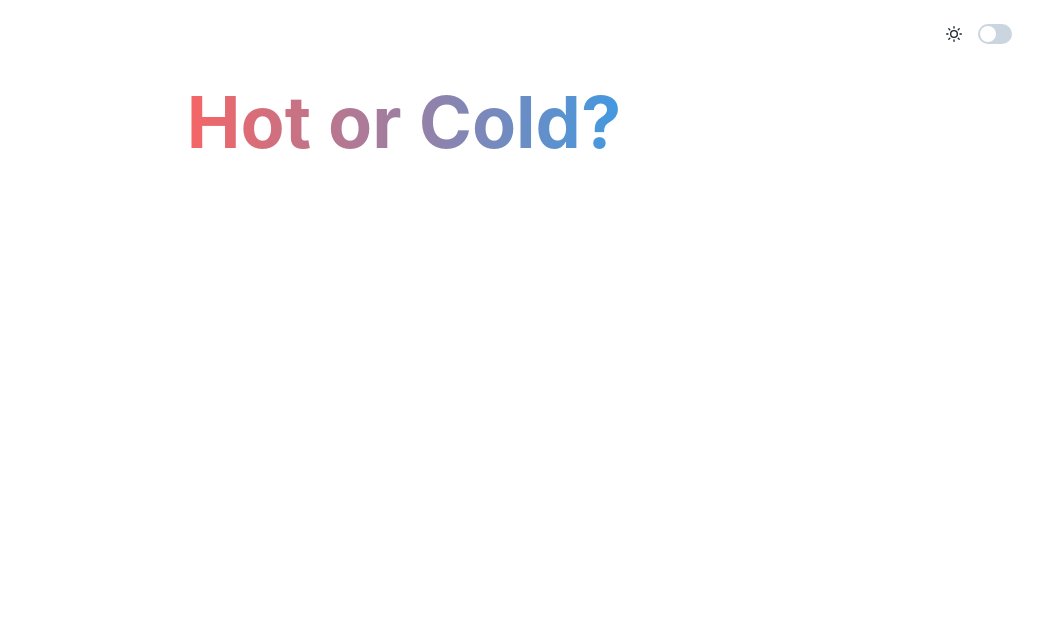
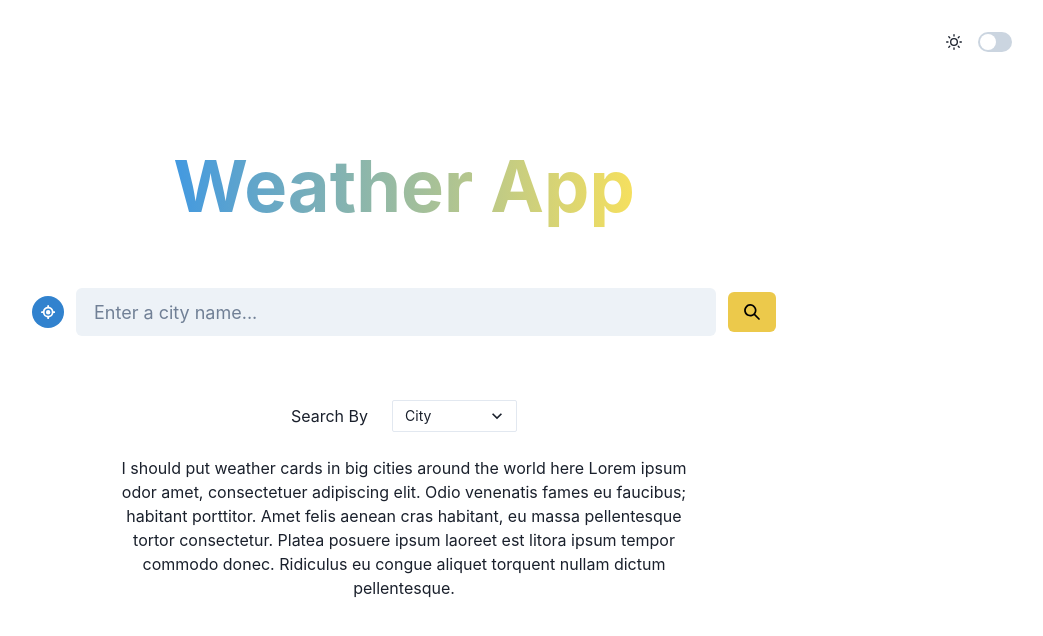
Before and after one commit to Adoobdoob71/weather-app, a React (Create React App) app: page / in a window 1280 px wide. Shown: the top 636 px of the page, without its empty margins (236-1279 px from the left). Built offline with nearby package versions, Linux system fonts and the light colour scheme.

Commit message:
🔄 weather-app: worked on the intro screen

```diff
--- a/src/App.tsx
+++ b/src/App.tsx
@@ -8,7 +8,10 @@ import { SCREEN_HEIGHT, SCREEN_WIDTH } from "./utils/constants";
 
 function App() {
   return (
-    <ChakraProvider theme={theme}>
+    <ChakraProvider
+      theme={theme}
+      toastOptions={{ defaultOptions: { position: "bottom-left" } }}
+    >
       <Box w="100%" h={window.innerHeight} bg="Background">
         <BrowserRouter>
           <Header />
--- a/src/components/Header/index.tsx
+++ b/src/components/Header/index.tsx
@@ -11,7 +11,7 @@ const Header: FC<Props> = () => {
   return (
     <Flex
       w="100%"
-      paddingBlock="1.5em"
+      paddingBlock="2em"
       paddingInline="2rem"
       justifyContent="flex-end"
       alignItems="center"
--- /dev/null
+++ b/src/components/Icon/index.tsx
@@ -0,0 +1,16 @@
+import { Icon as ChakraIcon, IconProps } from "@chakra-ui/react";
+import { FC, memo } from "react";
+
+interface Props extends IconProps {
+  d: string;
+}
+
+const Icon: FC<Props> = memo((props) => {
+  return (
+    <ChakraIcon {...props} viewBox="0 0 500 500">
+      <path d={props.d} fill="currentColor" />
+    </ChakraIcon>
+  );
+});
+
+export { Icon };
--- /dev/null
+++ b/src/fragments/Intro/components/Description/index.tsx
@@ -0,0 +1,19 @@
+import { Container } from "@chakra-ui/react";
+import { FC } from "react";
+
+interface Props {}
+
+const Description: FC<Props> = () => {
+  return (
+    <Container mt={6} textAlign="center">
+      I should put weather cards in big cities around the world here Lorem ipsum
+      odor amet, consectetuer adipiscing elit. Odio venenatis fames eu faucibus;
+      habitant porttitor. Amet felis aenean cras habitant, eu massa pellentesque
+      tortor consectetur. Platea posuere ipsum laoreet est litora ipsum tempor
+      commodo donec. Ridiculus eu congue aliquet torquent nullam dictum
+      pellentesque.
+    </Container>
+  );
+};
+
+export { Description };
--- /dev/null
+++ b/src/fragments/Intro/components/Search/index.tsx
@@ -0,0 +1,72 @@
+import { Box, Flex, IconButton, Input, Select, Text } from "@chakra-ui/react";
+import { SearchIcon } from "@chakra-ui/icons";
+import { FC } from "react";
+import { Icon } from "src/components/Icon";
+import { useIndex } from "./useIndex";
+
+interface Props {}
+
+const Search: FC<Props> = () => {
+  const { state, dispatch, getUserLocation } = useIndex();
+
+  return (
+    <>
+      <Box
+        display="flex"
+        justifyContent="center"
+        alignItems="center"
+        w="100%"
+        mt={12}
+      >
+        <IconButton
+          icon={
+            <Icon
+              d="M256 0c17.7 0 32 14.3 32 32l0 34.7C368.4 80.1 431.9 143.6 445.3 224l34.7 0c17.7 0 32 14.3 32 32s-14.3 32-32 32l-34.7 0C431.9 368.4 368.4 431.9 288 445.3l0 34.7c0 17.7-14.3
+                32-32 32s-32-14.3-32-32l0-34.7C143.6 431.9 80.1 368.4 66.7 288L32 288c-17.7 0-32-14.3-32-32s14.3-32 32-32l34.7 0C80.1 143.6 143.6 80.1 224 66.7L224 32c0-17.7 14.3-32 32-32zM128 256a128
+                128 0 1 0 256 0 128 128 0 1 0 -256 0zm128-80a80 80 0 1 1 0 160 80 80 0 1 1 0-160z"
+            />
+          }
+          isRound
+          onClick={getUserLocation}
+          aria-label="Search my location"
+          colorScheme="blue"
+          fontSize="sm"
+          size="sm"
+        />
+        <Input
+          size={["md", "lg", "lg"]}
+          placeholder="Enter a city name..."
+          variant="filled"
+          colorScheme="blue"
+          value={state.cityName}
+          onChange={(event) => dispatch({ cityName: event.target.value })}
+          w={["50%", "50%", "50%", "50%"]}
+          marginInline={3}
+        />
+        <IconButton
+          icon={<SearchIcon />}
+          aria-label="Search place"
+          colorScheme="yellow"
+          fontSize={["sm", "md"]}
+          size={["sm", "md"]}
+        />
+      </Box>
+      <Flex alignItems="center" mt={16}>
+        <Text me={6}>Search By</Text>
+        <Select
+          placeholder="Search by..."
+          w="fit-content"
+          onChange={(event) => dispatch({ inputType: event.target.value })}
+          size={["sm", "sm", "sm"]}
+          defaultValue="city"
+          colorScheme="yellow"
+        >
+          <option value="city">City</option>
+          <option value="coordinates">Coords</option>
+        </Select>
+      </Flex>
+    </>
+  );
+};
+
+export { Search };
--- /dev/null
+++ b/src/fragments/Intro/components/Search/useIndex.ts
@@ -0,0 +1,53 @@
+import { useToast } from "@chakra-ui/react";
+import { useReducer } from "react";
+
+const useIndex = () => {
+  const [state, dispatch] = useReducer(
+    (
+      prev: {
+        cityName?: string;
+        coords?: { latitude: number; longitude: number };
+        inputType?: string;
+      },
+      next: {
+        cityName?: string;
+        coords?: { latitude: number; longitude: number };
+        inputType?: string;
+      }
+    ) => {
+      return { ...prev, ...next };
+    },
+    { cityName: "", coords: { latitude: 0, longitude: 0 }, inputType: "city" }
+  );
+
+  const toast = useToast();
+
+  const getUserLocation = async () => {
+    navigator.geolocation.getCurrentPosition(
+      (coords) => {
+        dispatch({
+          coords: {
+            latitude: coords.coords.latitude,
+            longitude: coords.coords.longitude,
+          },
+        });
+      },
+      (error) => {
+        toast({
+          title: "Something went wrong...",
+          description: error.message,
+          status: "error",
+          duration: 3000,
+        });
+      }
+    );
+  };
+
+  return {
+    state,
+    dispatch,
+    getUserLocation,
+  };
+};
+
+export { useIndex };
--- a/src/fragments/Intro/index.tsx
+++ b/src/fragments/Intro/index.tsx
@@ -1,17 +1,22 @@
 import { Center, Text } from "@chakra-ui/react";
 import { FC } from "react";
+import { Search } from "./components/Search";
+import { Description } from "./components/Description";
 
 const Intro: FC = () => {
   return (
-    <Center display="flex">
+    <Center display="flex" flexDirection="column">
       <Text
-        bgGradient="linear(to-r, red.400, blue.400)"
+        bgGradient="linear(to-r, blue.400, yellow.300)"
         bgClip="text"
-        fontSize={["4xl", "5xl", "6xl", "7xl"]}
+        fontSize={["5xl", "5xl", "6xl", "7xl"]}
         fontWeight="bold"
+        mt={12}
       >
-        Hot or Cold?
+        Weather App
       </Text>
+      <Search />
+      <Description />
     </Center>
   );
 };
```
